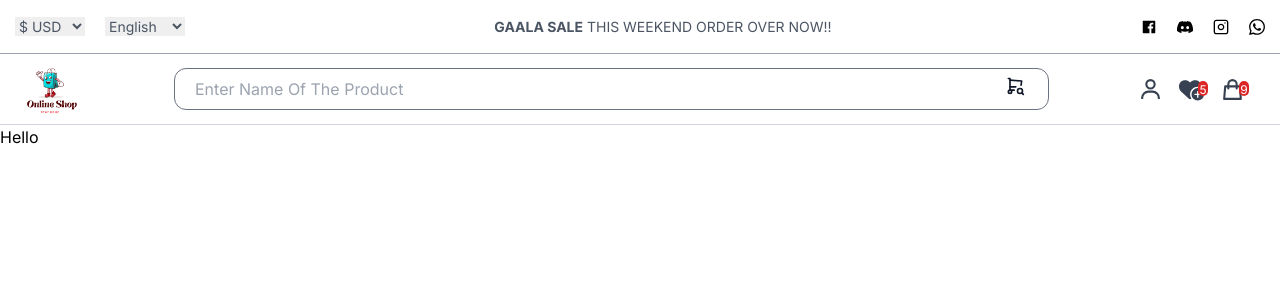
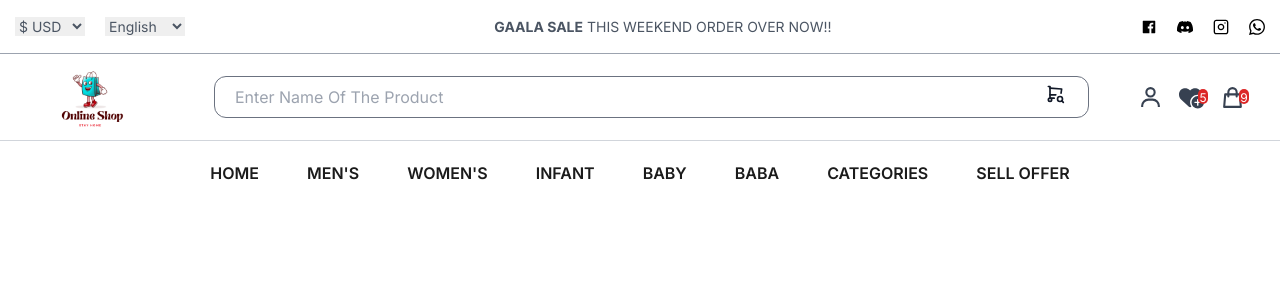
Before and after one commit to AhsanUddin200/shopping-, a Next.js app: page / in a window 1280 px wide. Shown: the top 300 px of the page. Built offline with nearby package versions, Linux system fonts and the light colour scheme.

Commit message:
Nav bar completed

```diff
--- a/src/app/globals.css
+++ b/src/app/globals.css
@@ -3,7 +3,33 @@
 @tailwind utilities;
 
 @layer components {
-  .custom-class{
-  @apply bg-gray-200 rounded-md p-[6px] text-[14px] cursor-pointer  hover:bg-accent hover:text-white;
+  .header_top__icon_wrapper {
+    @apply bg-gray-200 rounded-md p-[6px] text-[14px] cursor-pointer hover:bg-accent hover:text-white;
+  }
+
+  .navbar__link {
+    position: relative;
+  }
+
+  .navbar__link:hover {
+    color: rgb(14, 211, 208);
+  }
+
+  .navbar__link::after {
+    content: '';
+    position: absolute;
+    background-color: rgba(164, 1, 1, 0.759);
+    height: 3px;
+    width: 100%;
+    bottom: -7px;
+    left: 0;
+    transform: scale(0);
+    transform-origin: left;
+    transition: all 0.6s;
+
+  }
+
+  .navbar__link:hover::after {
+    transform: scale(1);
+  }
 }
-}
--- a/src/app/layout.tsx
+++ b/src/app/layout.tsx
@@ -3,6 +3,7 @@ import { Inter } from "next/font/google";
 import "./globals.css";
 import Header from "@/components/Header";
 import HeaderMain from "@/components/HeaderMain";
+import Navbar from "@/components/Navbar";
 
 const inter = Inter({ subsets: ["latin"] });
 
@@ -21,6 +22,7 @@ export default function RootLayout({
       <body className={inter.className}>
         <Header />
         <HeaderMain />
+        <Navbar />
         {children}
         </body>
     </html>
--- a/src/app/page.tsx
+++ b/src/app/page.tsx
@@ -3,7 +3,7 @@
 export default function Home() {
   return (
     <>
-    Hello
+
     </>
   );
 }
--- a/src/components/HeaderMain.tsx
+++ b/src/components/HeaderMain.tsx
@@ -15,8 +15,8 @@ const HeaderMain = () => {
               <Image
                 src={Logo}
                 alt="Description of the image"
-                width={70}
-                height={100}
+
+                className="px-8 w-[150px]"
               />
             </div>
 
--- /dev/null
+++ b/src/components/Navbar.tsx
@@ -0,0 +1,39 @@
+import Link from 'next/link'
+import React from 'react'
+
+const Navbar = () => {
+  return (
+  <>
+  <div>
+
+    <div className='hidden lg:block'>
+        <div className='container'>
+
+            <div className='flex w-fit gap-12 mx-auto font-semibold py-5 text-blackish'>
+
+                <Link className="navbar__link relative underline:transition-pink-800" href="#">HOME</Link>
+
+                <Link className="navbar__link relative underline:transition-pink-800" href="#">MEN'S</Link>
+
+                <Link className="navbar__link relative underline:transition-pink-800" href="#">WOMEN'S</Link>
+
+                <Link className="navbar__link relative underline:transition-pink-800" href="#">INFANT</Link>
+
+                <Link className="navbar__link relative underline:transition-pink-800" href="#">BABY</Link>
+
+                <Link className="navbar__link relative underline:transition-pink-800" href="#">BABA</Link>
+
+                <Link className="navbar__link relative underline:transition-pink-800" href="#">CATEGORIES</Link>
+
+                <Link className="navbar__link relative underline:transition-pink-800" href="#">SELL OFFER</Link>
+
+            </div>
+
+        </div>
+    </div>
+  </div>
+  </>
+  )
+}
+
+export default Navbar
```
